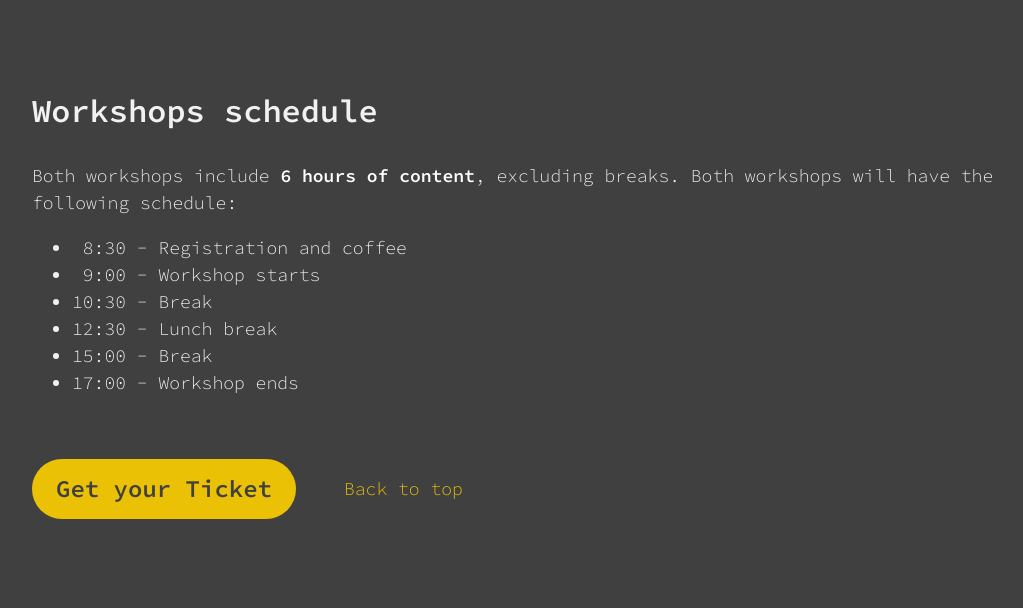
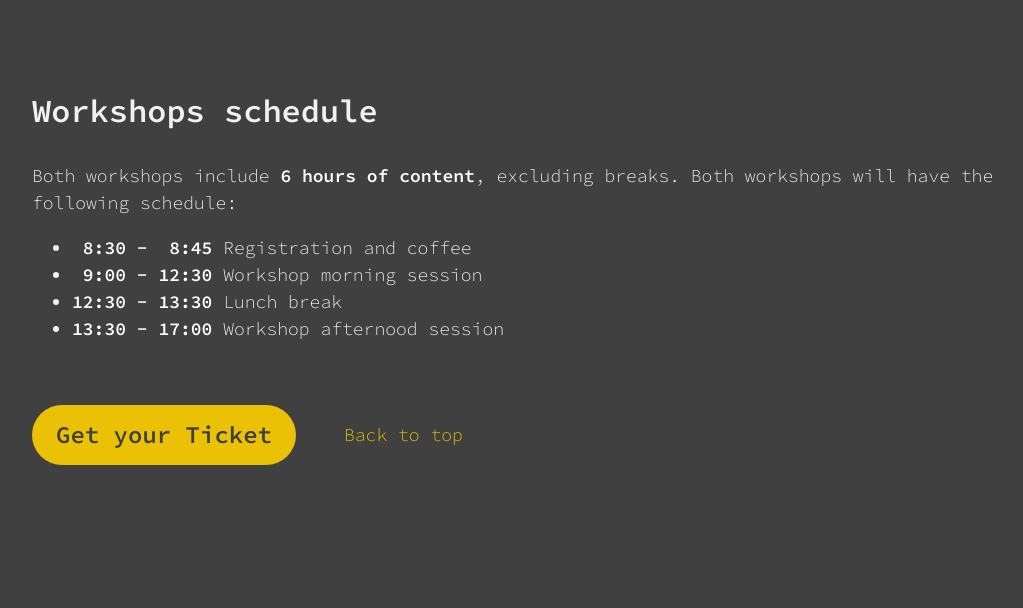
Before and after one commit to tim-js/timjs.ro, a PHP site: page /typescript-fundamentals-workshop in a window 1280 px wide. Shown: the part 5866-6474 px from the top of the page, without its empty margins (118-1141 px from the left). After the commit the page ends 6331 px from the top, so only its background shows below. Run offline with PHP 8.4, Linux system fonts and the light colour scheme.

Commit message:
Update workshop schedule

```diff
--- a/typescript-fundamentals-workshop/index.php
+++ b/typescript-fundamentals-workshop/index.php
@@ -141,12 +141,10 @@
 
         <p>Both workshops include <strong>6 hours of content</strong>, excluding breaks. Both workshops will have the following schedule:</p>
         <ul>
-          <li>&nbsp;8:30 - Registration and coffee</li>
-          <li>&nbsp;9:00 - Workshop starts</li>
-          <li>10:30 - Break</li>
-          <li>12:30 - Lunch break</li>
-          <li>15:00 - Break</li>
-          <li>17:00 - Workshop ends</li>
+          <li><strong>&nbsp;8:30 - &nbsp;8:45</span></strong> Registration and coffee</li>
+          <li><strong>&nbsp;9:00 - 12:30</strong> Workshop morning session</li>
+          <li><strong>12:30 - 13:30</strong> Lunch break</li>
+          <li><strong>13:30 - 17:00</strong> Workshop afternood session</li>
         </ul>
 
         <br />
```
